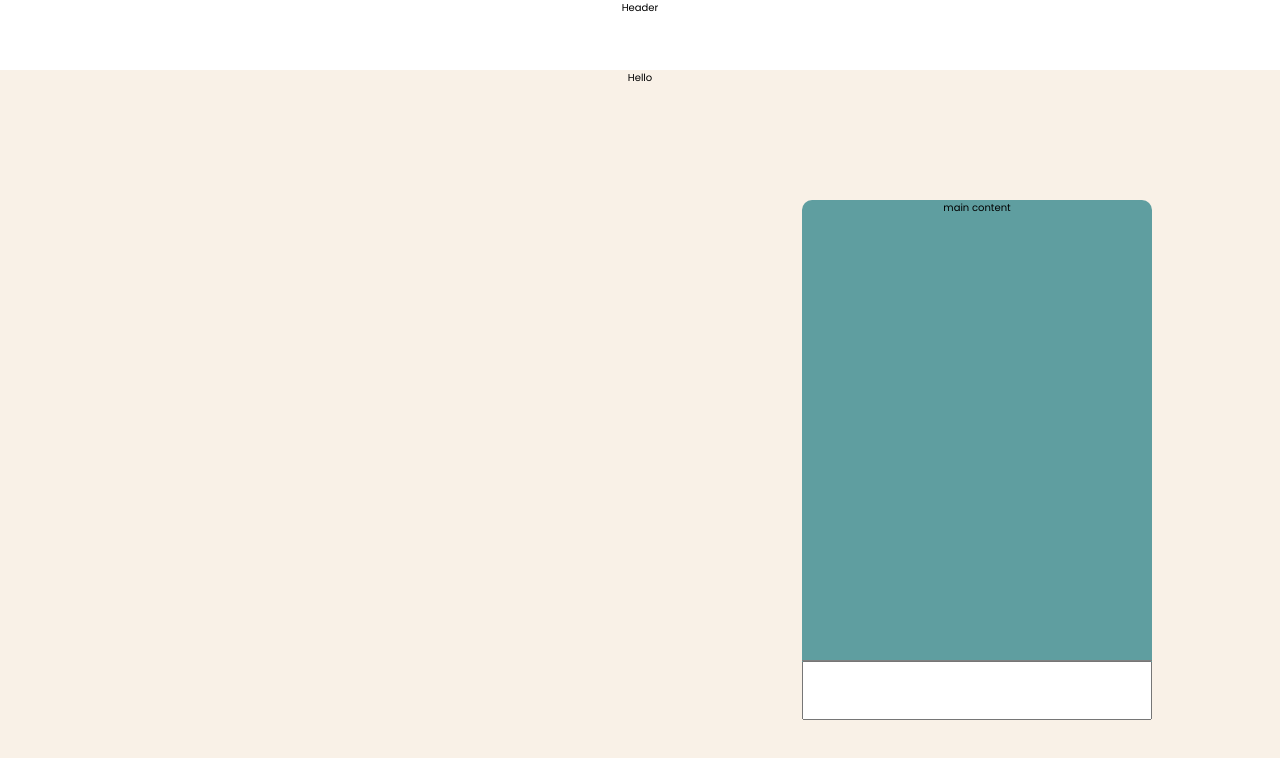
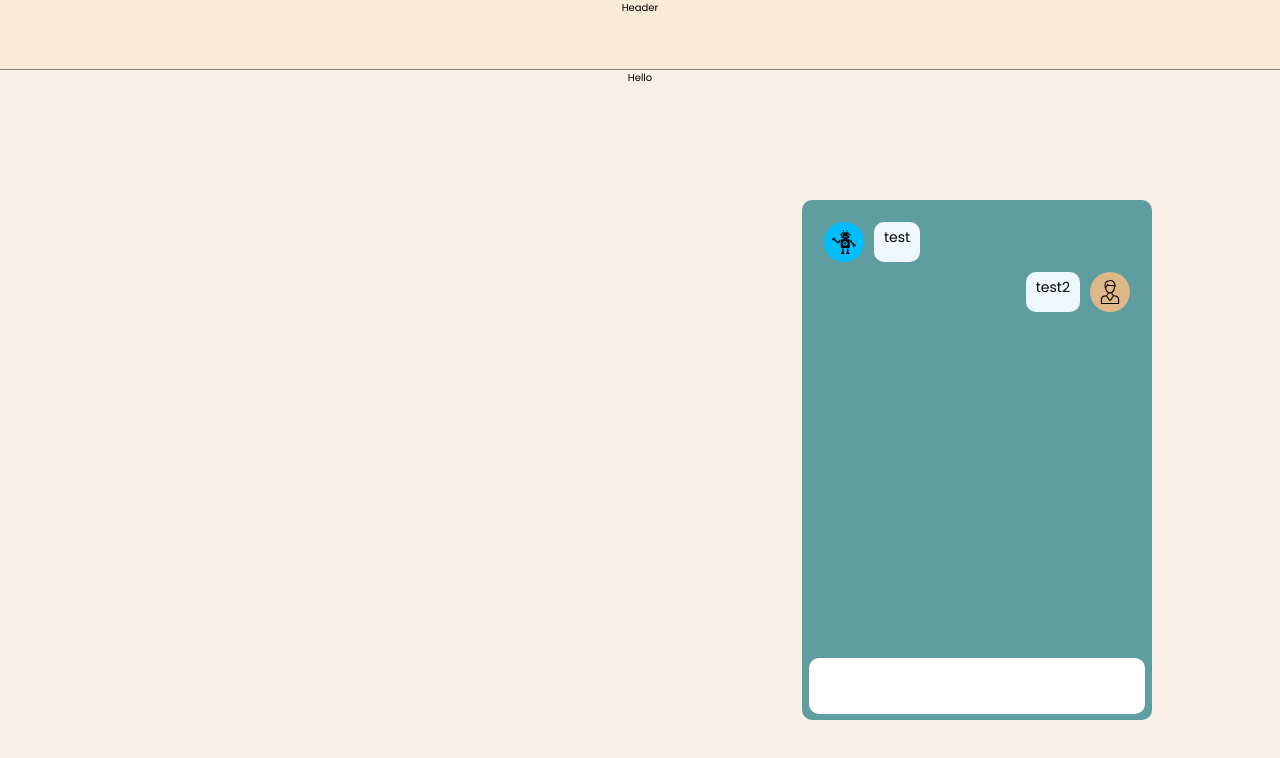
Before and after one commit to SubwaySerfer/chatBot-test, a Vue app: page /home in a window 1280 px wide. Shown: the top 758 px of the page. Built offline with nearby package versions, Linux system fonts and the light colour scheme.

Commit message:
feat: update message field

```diff
--- a/src/App.vue
+++ b/src/App.vue
@@ -12,7 +12,7 @@
 
 <script>
 import TheHeader from './components/layout/TheHeader.vue';
-import ChatPopup from './components/layout/ChatPopup.vue'
+import ChatPopup from './components/chatBot/ChatPopup.vue'
 
 export default {
   components: {
--- /dev/null
+++ b/src/components/chatBot/ChatPopup.vue
@@ -0,0 +1,140 @@
+<template>
+  <div class="chat-wrapper">
+    <div class="chat-modal__close" v-if="isChatPopupOpen">
+      <button>Открыть чат</button>
+    </div>
+    <div class="chat-modal" v-else>
+      <!-- <div class="chat-modal__content"> -->
+      <ul class="chat-modal__content">
+        <li class="content__message content__message__user-1">
+          <figure class="icon__background icon__background__robot">
+            <img src="/public/assets/icons/robot-icon.svg" alt="bot avatar." class="message__icon">
+          </figure>
+          <p class="message__text">test</p>
+        </li>
+        <li class="content__message content__message__user-2">
+          <figure class="icon__background icon__background__user">
+            <img src="/public/assets/icons/user-icon.svg" alt="user avatar." class="message__icon">
+          </figure>
+          <p class="message__text">test2</p>
+        </li>
+      </ul>
+      <!-- </div> -->
+
+      <div class="chat-modal__text-field">
+        <textarea name="" id="" cols="30" rows="10" class="text-field__textarea"></textarea>
+      </div>
+    </div>
+  </div>
+</template>
+
+<script>
+export default {
+  computed: {
+    isChatPopupOpen() {
+      return this.$store.getters['chatPopup/getIsChatOpen']
+    }
+  }
+}
+</script>
+
+<style scoped>
+/* TODO: Проверить если экран отдалить, чтобы не сильно вываливался popup */
+.chat-wrapper {
+  width: auto;
+  height: auto;
+  position: fixed;
+  right: 10vw;
+  bottom: 10vh;
+  /* place-items: end center; */
+}
+
+.chat-modal__close {
+  width: 10rem;
+  height: 5rem;
+  background-color: aqua;
+  display: flex;
+  place-items: center;
+  /* width: 100%; */
+}
+
+.chat-modal {
+  display: flex;
+  flex-direction: column;
+  height: 520px;
+  width: 350px;
+  background-color: cadetblue;
+  border-radius: 1rem;
+  justify-content: space-between;
+  align-items: center;
+  border: 2px solid cadetblue;
+}
+
+.chat-modal__content {
+  flex: 1;
+  overflow: auto;
+  list-style-type: none;
+  width: 100%;
+  font-size: 1.4rem;
+  padding: 2rem 2rem;
+  gap: 1rem;
+  display: flex;
+  flex-direction: column;
+}
+
+.content__message {
+  display: flex;
+  gap: 1rem;
+}
+
+.content__message__user-2 {
+  justify-content: end;
+  flex-direction: row-reverse;
+}
+
+.message__icon {
+  width: 24px;
+}
+
+.icon__background {
+  background-color: aliceblue;
+  width: 40px;
+  height: 40px;
+  display: flex;
+  place-content: center center;
+  border-radius: 50%;
+}
+
+.icon__background__robot {
+  background-color: deepskyblue
+}
+
+.icon__background__user {
+  background-color: burlywood
+}
+
+.message__text {
+  background-color: aliceblue;
+  border-radius: 1rem;
+  padding: .5rem 1rem;
+
+}
+
+.chat-modal__text-field {
+  padding: 0 5px 4px;
+  height: 6rem;
+  /* border-top: 1px solid grey; */
+  display: flex;
+  width: 100%;
+  align-items: center
+}
+
+.text-field__textarea {
+  width: 100%;
+  height: 100%;
+  resize: none;
+  padding: 1rem 1.5rem;
+  border: none;
+  border-radius: 1rem;
+}
+</style>
--- a/src/components/layout/ChatPopup.vue
+++ /dev/null
@@ -1,76 +0,0 @@
-<template>
-  <div class="chat-wrapper">
-    <div class="chat-modal__close" v-if="isChatPopupOpen">
-      <button>Открыть чат</button>
-    </div>
-    <div class="chat-modal" v-else>
-      <div class="chat-modal__content">main content</div>
-
-      <div class="chat-modal__text-field">
-        <textarea name="" id="" cols="30" rows="10" class="text-field__textarea"></textarea>
-      </div>
-    </div>
-  </div>
-</template>
-
-<script>
-export default {
-  computed: {
-    isChatPopupOpen() {
-      return this.$store.getters['chatPopup/getIsChatOpen']
-    }
-  }
-}
-</script>
-
-<style scoped>
-/* TODO: Проверить если экран отдалить, чтобы не сильно вываливался popup */
-.chat-wrapper {
-  width: auto;
-  height: auto;
-  position: fixed;
-  right: 10vw;
-  bottom: 10vh;
-  /* place-items: end center; */
-}
-
-.chat-modal__close {
-  width: 10rem;
-  height: 5rem;
-  background-color: aqua;
-  display: flex;
-  place-items: center;
-  /* width: 100%; */
-}
-
-.chat-modal {
-  display: flex;
-  flex-direction: column;
-  height: 520px;
-  width: 350px;
-  background-color: cadetblue;
-  border-radius: 1rem;
-  justify-content: space-between;
-  align-items: center;
-}
-
-.chat-modal__content {
-  flex: 1;
-  overflow: auto;
-}
-
-.chat-modal__text-field {
-  height: 6rem;
-  border-top: 1px solid grey;
-  display: flex;
-  width: 100%;
-  align-items: center
-}
-
-.text-field__textarea {
-  width: 100%;
-  height: 100%;
-  resize: none;
-  padding: 1rem 1.5rem;
-}
-</style>
--- a/src/components/layout/TheHeader.vue
+++ b/src/components/layout/TheHeader.vue
@@ -5,5 +5,7 @@
 <style scoped>
 .header {
   height: 7rem;
+  background-color: antiquewhite;
+  border-bottom: 1px solid grey;
 }
 </style>
--- a/src/style.css
+++ b/src/style.css
@@ -68,8 +68,12 @@ button:focus-visible {
   flex: 1;
   width: 100%;
   max-width: 1440px;
+  box-shadow: 2px 5px 10px 1px rgba(143, 135, 143, 1);
 }
 
 main{
   flex: 1;
 }
+figure{
+  margin: 0;
+}
```
Also changed, not shown: public/assets/icons/robot-icon.svg (added), public/assets/icons/user-icon.svg (added), src/components/chatBot/MessagesField.vue (added).
